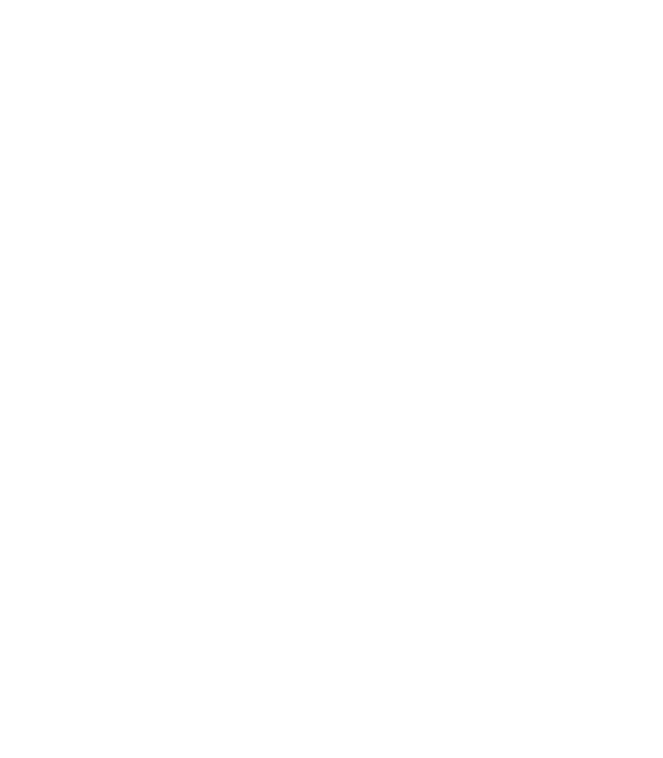
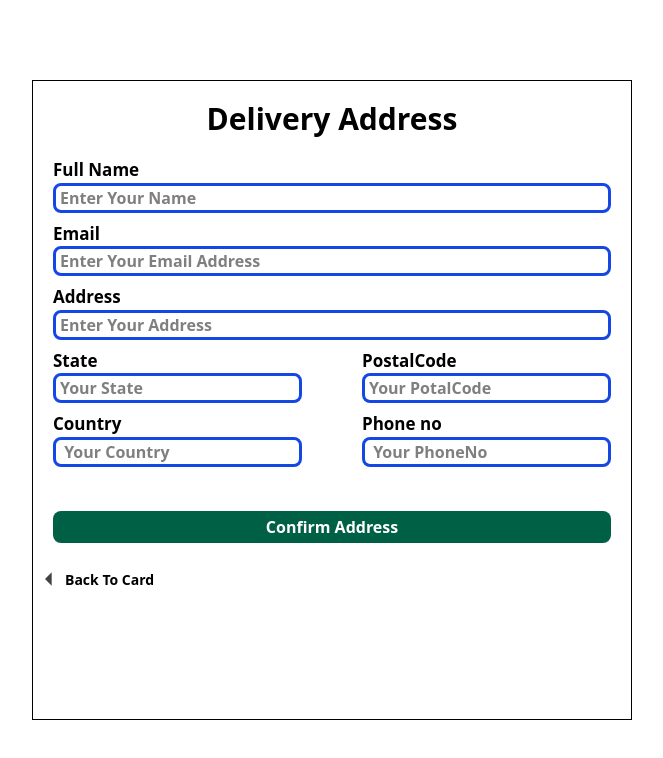
Before and after one commit to Vithurshan2002/MiniEcom, a React (Vite) app: page /shippingInfor in a window 1280 px wide. Before the commit this address had no page. Shown: the top 758 px of the page, without its empty margins (308-971 px from the left). Built offline with nearby package versions, Linux system fonts and the light colour scheme.

Commit message:
Confirmaddresspage created

```diff
--- a/src/App.jsx
+++ b/src/App.jsx
@@ -10,6 +10,8 @@ import { BrowserRouter, Routes, Route } from "react-router-dom";
 import Login from "./Pages/Login";
 import Register from "./Pages/Register";
 import CardPage from "./Pages/CardPage";
+import ConfirmOrder from "./Pages/ConfirmOrder";
+import ShippingInfor from "./Pages/ShippingInfor";
 
 function App() {
   return (
@@ -34,6 +36,8 @@ function App() {
           <Route path="/login" element={<Login/>} />
            <Route path="/register" element={<Register/>} />
            <Route path="/card" element={<CardPage/>}/>
+           <Route path="/confirmorder" element={<ConfirmOrder/>}/>
+           <Route path="/shippingInfor" element={<ShippingInfor/>}/>
         </Routes>
       </BrowserRouter>
     </>
--- a/src/Components/OrderItem.jsx
+++ b/src/Components/OrderItem.jsx
@@ -2,7 +2,7 @@ import React, { useState } from "react";
 
 const OrderItem = () => {
   const Decrese = () => {
-     if (qty >1) {
+    if (qty > 1) {
       setqty((pre) => Number(pre) - 1);
     }
   };
@@ -28,13 +28,14 @@ const OrderItem = () => {
         <div className="flex">
           <div
             onClick={Decrese}
-            className="border w-5 h-5 flex items-center justify-center"
+            className="border w-5 h-5 flex items-center justify-center bg-blue-900 cursor-pointer hover:bg-blue-500 transition-all"
           >
             <svg
               xmlns="http://www.w3.org/2000/svg"
               width="32"
               height="32"
               viewBox="0 0 24 24"
+              className="text-white"
             >
               <path fill="currentColor" d="m14 17l-5-5l5-5z" />
             </svg>
@@ -44,16 +45,15 @@ const OrderItem = () => {
           </div>
           <div
             onClick={Increse}
-            className=" border w-5 h-5 flex items-center justify-center"
+            className=" border w-5 h-5 flex items-center justify-center bg-blue-900 cursor-pointer hover:bg-blue-500 transition-all"
           >
             <svg
               xmlns="http://www.w3.org/2000/svg"
               width="32"
               height="32"
               viewBox="0 0 24 24"
-              className="text-white"
             >
-              <path fill="#currentColor" d="M10 17V7l5 5z" />
+              <path fill="#f2f2f2" d="M10 17V7l5 5z" />
             </svg>
           </div>
         </div>
--- a/src/Pages/CardPage.jsx
+++ b/src/Pages/CardPage.jsx
@@ -8,7 +8,7 @@ const CardPage = () => {
         <div className="sm:flex-3 rounded-lg shadow-2xs shadow-white p-2 bg-white pb-10 mt-5">
           <div className="flex justify-between items-center sm:px-20  px-5 pt-2 pb-7">
             <div className="font-extrabold sm:text-4xl text-lg text-red-800">
-             Your Shopping Card
+              Your Shopping Card
             </div>
             <h1 className="font-extrabold text-xl text-red-800">
               <span className="text-blue-800">4</span> Items
@@ -25,31 +25,32 @@ const CardPage = () => {
           <h1 className="text-center font-extrabold text-4xl text-blue-800 text-shadow-2xs text-shadow-black py-4">
             Total
           </h1>
-          <div className="flex justify-between py-2">
+          <div className="flex justify-between py-2 px-4 ">
             <p className="font-bold">Total Price: </p>
             <p className="font-semibold">$400.50</p>
           </div>
-          <div className="flex justify-between py-2">
+          <div className="flex justify-between py-2 px-4 ">
             <p className="font-bold">Discount: </p>
             <p className="font-semibold">$40.50</p>
           </div>
-          <div className="flex justify-between py-2">
+          <div className="flex justify-between py-2 px-4">
             <p className="font-bold">TAX: </p>
             <p className="font-semibold">$15.50</p>
           </div>
           <div className="h-0.5 w-full  bg-blue-800 my-2"></div>
-          <div className="flex justify-between py-2">
+          <div className="flex justify-between py-2 px-4">
             <p className="font-bold">Total: </p>
             <p className="font-extrabold text-green-700">$456.50</p>
           </div>
           <div className="flex justify-center py-3 px-5">
-            <button className="bg-blue-800 text-white  w-full font-bold cursor-pointer hover:bg-blue-400  px-2 py-1  rounded text-sm transition-all text-center">
-              Make Purchase
-            </button>
+            <NavLink to={"/shippingInfor"} className="w-full">
+              <button className="bg-blue-800 text-white  w-full font-bold cursor-pointer hover:bg-blue-400  px-2 py-1  rounded text-sm transition-all text-center">
+                Make Purchase
+              </button>
+            </NavLink>
           </div>
           <div className="flex justify-center py-3 px-5">
-            <NavLink to={"/"}>
-
+            <NavLink to={"/"} className='w-full'>
               <button className=" border w-full font-semibold cursor-pointer hover:bg-blue-100  px-2 py-1  rounded text-sm transition-all text-center">
                 Back to Shop
               </button>
--- /dev/null
+++ b/src/Pages/ConfirmOrder.jsx
@@ -0,0 +1,9 @@
+import React from 'react'
+
+const ConfirmOrder = () => {
+  return (
+    <div>ConfirmOrder</div>
+  )
+}
+
+export default ConfirmOrder
--- /dev/null
+++ b/src/Pages/ShippingInfor.jsx
@@ -0,0 +1,140 @@
+import React from "react";
+import { NavLink } from "react-router-dom";
+
+const ShippingInfor = () => {
+  return (
+    <div className="flex h-screen justify-center">
+      <div className="border w-150 my-20 sm:mx-0 mx-5 p-5">
+        <h1 className=" text-center font-extrabold text-3xl pb-4">
+          Delivery Address
+        </h1>
+        <form>
+          <div className="py-1">
+            <label htmlFor="fullname" className="font-bold text-[17px]">
+              Full Name
+            </label>
+            <div>
+              <input
+                type="text"
+                id="fullname"
+                placeholder="Enter Your Name"
+                className=" ps-1 font-semibold  border-3 border-blue-700 focus:border-green-700  outline-0 rounded-lg w-full"
+              />
+            </div>
+          </div>
+
+          <div className="py-1">
+            <label htmlFor="email" className="font-bold text-[17px]">
+              Email
+            </label>
+            <div>
+              <input
+                type="text"
+                id="email"
+                placeholder="Enter Your Email Address"
+                className=" ps-1 font-semibold  border-3 border-blue-700 focus:border-green-700  outline-0 rounded-lg w-full"
+              />
+            </div>
+          </div>
+
+          <div className="py-1">
+            <label htmlFor="address" className="font-bold text-[17px]">
+              Address
+            </label>
+            <div>
+              <input
+                type="text"
+                id="address"
+                placeholder="Enter Your Address"
+                className=" ps-1 font-semibold  border-3 border-blue-700 focus:border-green-700  outline-0 rounded-lg w-full"
+              />
+            </div>
+          </div>
+
+          <div className="flex space-x-15 py-1">
+            <div className="flex-1 ">
+              <label htmlFor="state" className="font-bold text-[17px]">
+                State
+              </label>
+              <div>
+                <input
+                  type="text"
+                  id="state"
+                  placeholder="Your State"
+                  className=" ps-1 font-semibold  border-3 border-blue-700 focus:border-green-700  outline-0 rounded-lg w-full"
+                />
+              </div>
+            </div>
+
+            <div className="flex-1">
+              <label htmlFor="pcode" className="font-bold text-[17px]">
+                PostalCode
+              </label>
+              <div>
+                <input
+                  type="text"
+                  id="pcode"
+                  placeholder="Your PotalCode"
+                  className=" ps-1 font-semibold  border-3 border-blue-700 focus:border-green-700  outline-0 rounded-lg w-full"
+                />
+              </div>
+            </div>
+          </div>
+
+          <div className="flex space-x-15 py-1">
+            <div className="flex-1">
+              <label htmlFor="country" className="font-bold text-[17px]">
+                Country
+              </label>
+              <div>
+                <input
+                  type="text"
+                  id="country"
+                  placeholder=" Your Country"
+                  className=" ps-1 font-semibold  border-3 border-blue-700 focus:border-green-700  outline-0 rounded-lg w-full"
+                />
+              </div>
+            </div>
+
+            <div className="flex-1">
+              <label htmlFor="pno" className="font-bold text-[17px]">
+                Phone no
+              </label>
+              <div>
+                <input
+                  type="text"
+                  id="pno"
+                  placeholder=" Your PhoneNo"
+                  className=" ps-1 font-semibold  border-3 border-blue-700 focus:border-green-700  outline-0 rounded-lg w-full"
+                />
+              </div>
+            </div>
+          </div>
+
+          <div className="flex justify-center pt-10">
+            <button className="font-bold w-full text-white bg-emerald-800 px-2 py-1 rounded-lg hover:bg-emerald-600 transition-all cursor-pointer">
+              Confirm Address
+            </button>
+          </div>
+        </form>
+
+        <div className="flex items-center relative top-5 right-5 w-fit ">
+              <svg
+                xmlns="http://www.w3.org/2000/svg"
+                width="32"
+                height="32"
+                viewBox="0 0 24 24"
+                className="text-black animate-pulse duration-200 cursor-pointer"
+              >
+                <path fill="currentColor" d="m14 17l-5-5l5-5z" />
+              </svg>
+
+         <NavLink to={'/card'}> <button className="cursor-pointer  hover:text-blue-700 transition-all text-sm font-bold">Back To Card</button> </NavLink>
+        </div>
+
+      </div>
+    </div>
+  );
+};
+
+export default ShippingInfor;
```
